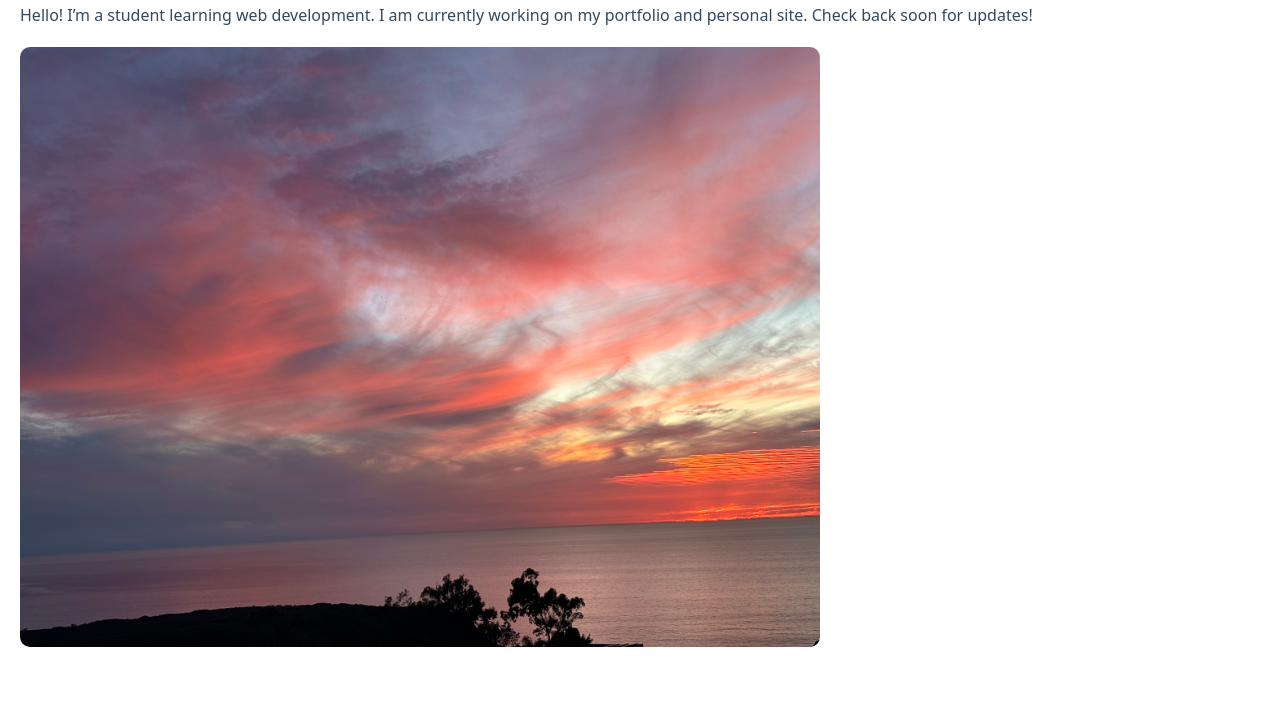
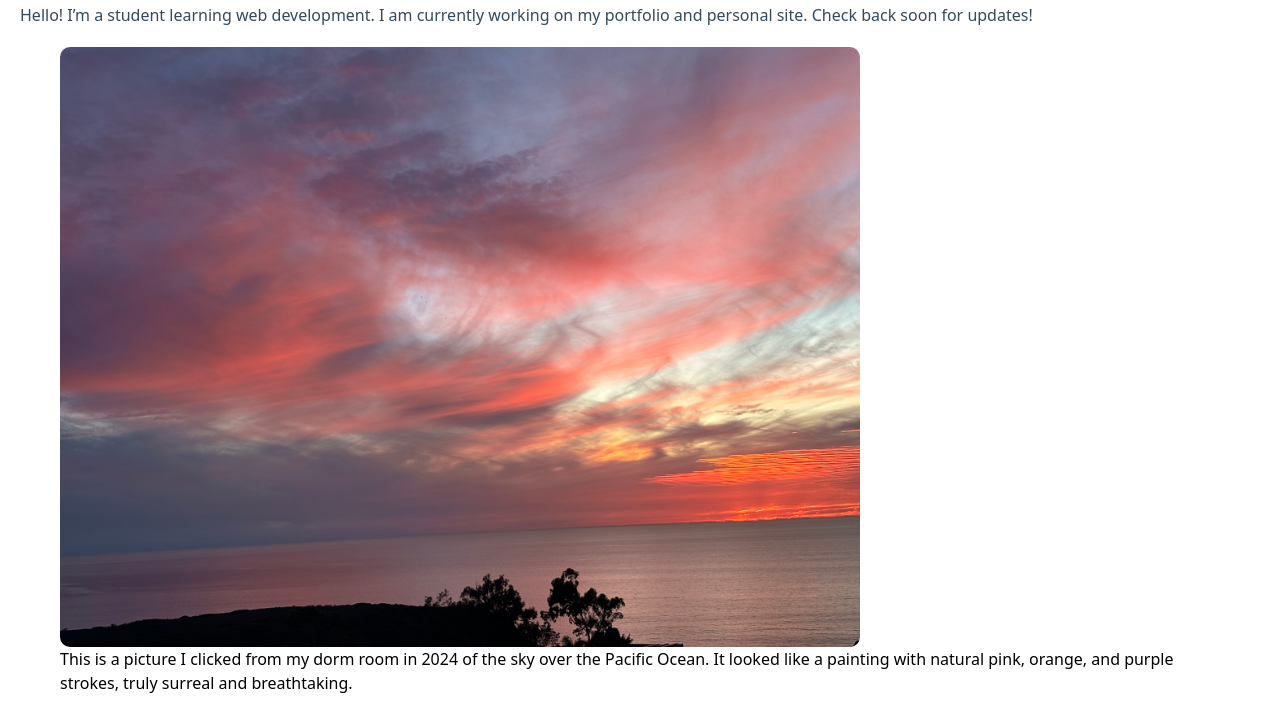
Before and after one commit to NainikaSai09/DSC106_Lab1_portfolio, a plain HTML site: page index.html in a window 1280 px wide. Shown: the part 132-847 px from the top of the page. Before the commit the page ends 800 px from the top, so only its background shows below. Drawn offline with Linux system fonts and the light colour scheme.

Commit message:
image text adjusted

```diff
--- a/index.html
+++ b/index.html
@@ -16,6 +16,11 @@
     </nav>
     <h1>Nainika Neerukonda</h1>
     <p>Hello! I’m a student learning web development. I am currently working on my portfolio and personal site. Check back soon for updates! </p>
-    <img src="images/sky.jpg" alt="This is a picture I clicked from my dorm room in 2024 of the sky over the Pacific Ocean. It looked like a painting with natural pink, orange, and purple strokes, truly surreal and breathtaking." width="800">
+    <figure>
+    <img src="images/sky.jpg"
+         alt="This is a picture I clicked from my dorm room in 2024 of the sky over the Pacific Ocean. It looked like a painting with natural pink, orange, and purple strokes, truly surreal and breathtaking."
+         width="800">
+    <figcaption>This is a picture I clicked from my dorm room in 2024 of the sky over the Pacific Ocean. It looked like a painting with natural pink, orange, and purple strokes, truly surreal and breathtaking.</figcaption>
+</figure>
 </body>
 </html>
```
